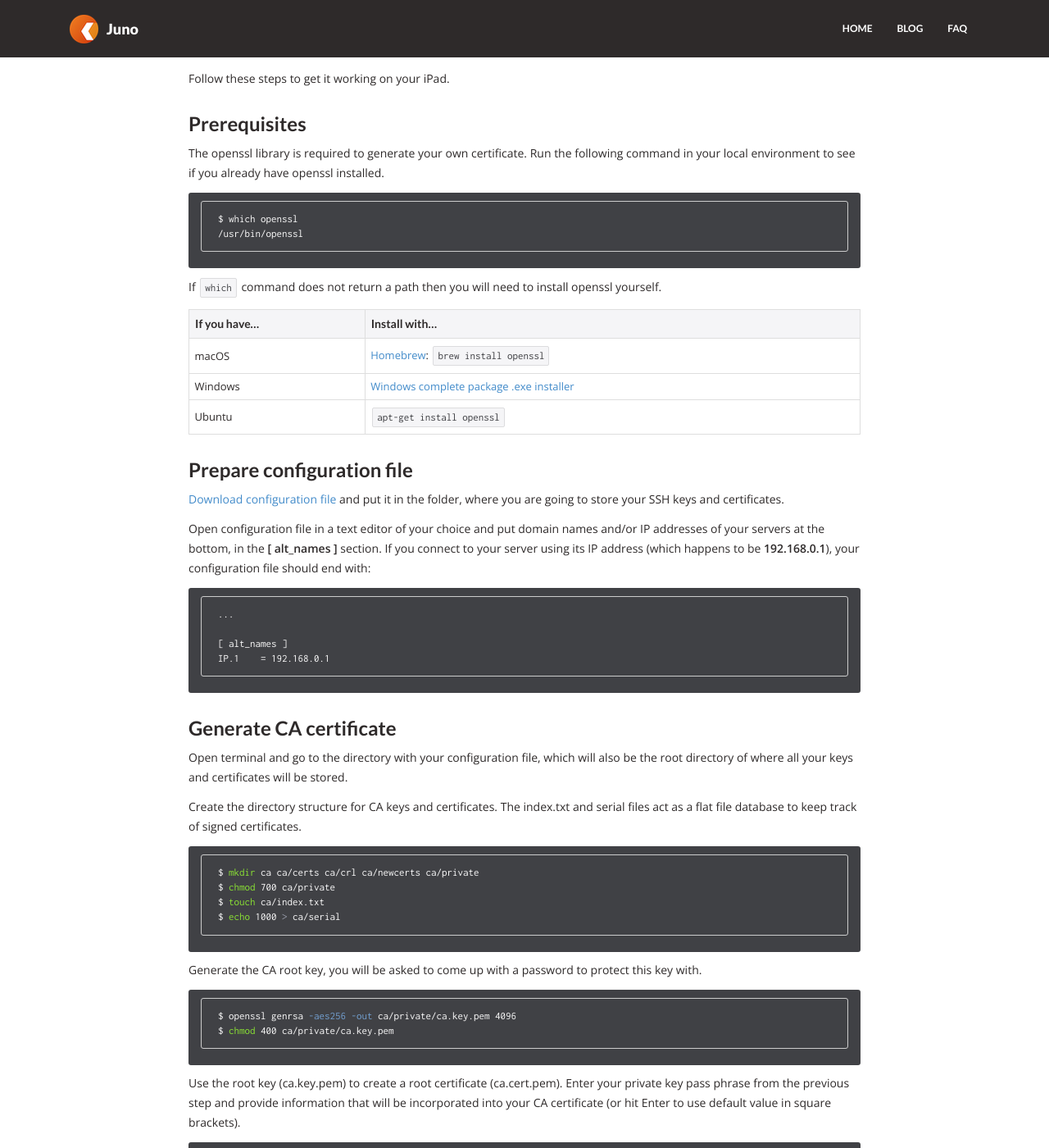
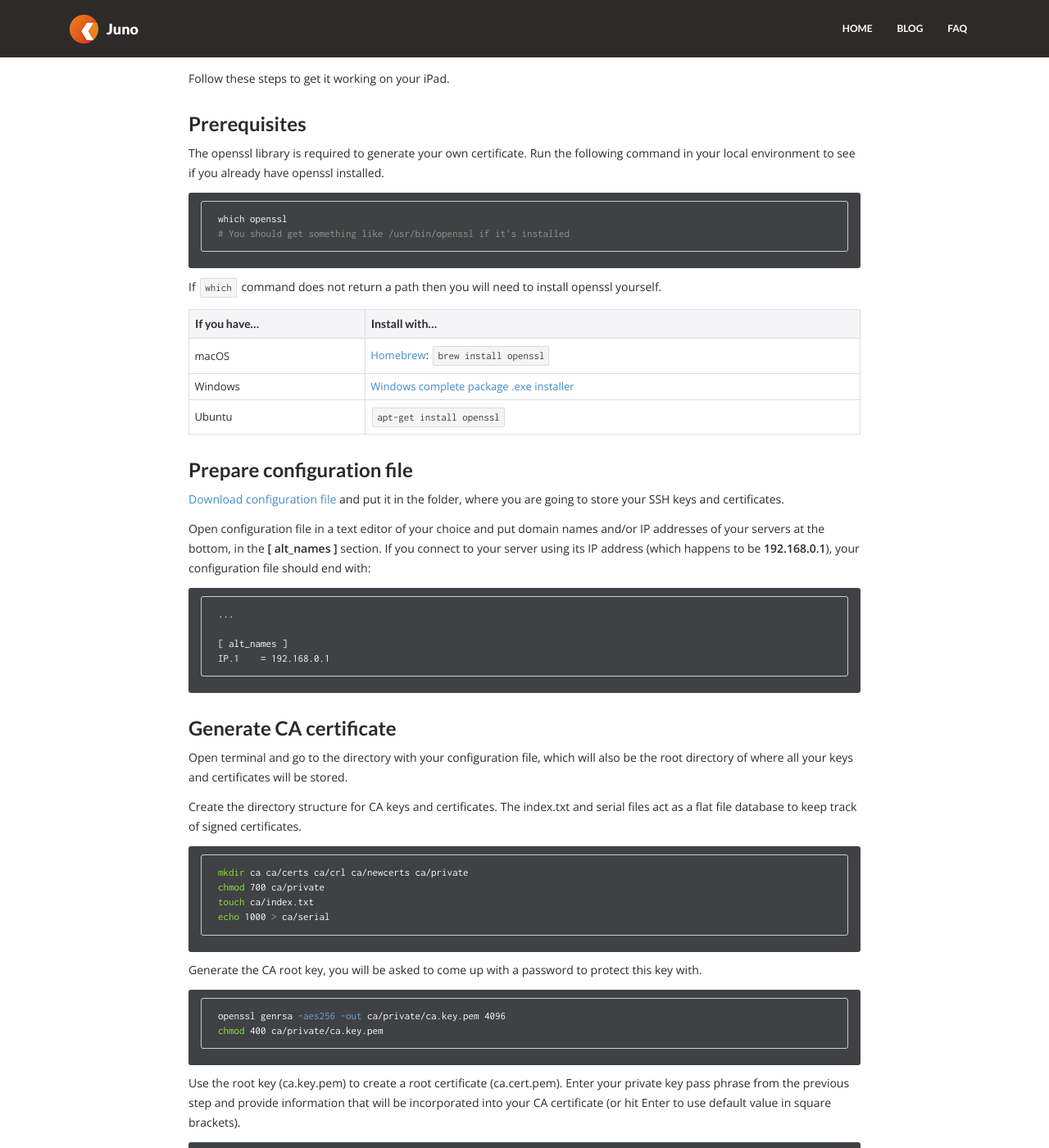
Before and after one commit to test-juno-sh/juno-website-test, a Jekyll site: the page built from _posts/2017-09-01-ssl-self-signed-cert.markdown, in a window 1280 px wide and 1400 px high, scrolled down 238 px. Shown: the whole window at 82% size. Built offline with Jekyll 4.4.1, drawn with Linux system fonts in a browser that asks for light colours; nearby versions of some CDN libraries; some of the changed text lies outside the part shown.

Commit message:
Cleanup shell commands formatting.

````diff
--- a/_posts/2017-09-01-ssl-self-signed-cert.markdown
+++ b/_posts/2017-09-01-ssl-self-signed-cert.markdown
@@ -17,8 +17,8 @@ Follow these steps to get it working on your iPad.<!--more-->
 The openssl library is required to generate your own certificate. Run the following command in your local environment to see if you already have openssl installed.
 
 ```bash
-$ which openssl
-/usr/bin/openssl
+which openssl
+# You should get something like /usr/bin/openssl if it's installed
 ```
 
 If `which` command does not return a path then you will need to install openssl yourself.
@@ -49,27 +49,27 @@ Open terminal and go to the directory with your configuration file, which will a
 Create the directory structure for CA keys and certificates. The index.txt and serial files act as a flat file database to keep track of signed certificates.
 
 ```bash
-$ mkdir ca ca/certs ca/crl ca/newcerts ca/private
-$ chmod 700 ca/private
-$ touch ca/index.txt
-$ echo 1000 > ca/serial
+mkdir ca ca/certs ca/crl ca/newcerts ca/private
+chmod 700 ca/private
+touch ca/index.txt
+echo 1000 > ca/serial
 ```
 
 Generate the CA root key, you will be asked to come up with a password to protect this key with.
 
 ```bash
-$ openssl genrsa -aes256 -out ca/private/ca.key.pem 4096
-$ chmod 400 ca/private/ca.key.pem
+openssl genrsa -aes256 -out ca/private/ca.key.pem 4096
+chmod 400 ca/private/ca.key.pem
 ```
 
 Use the root key (ca.key.pem) to create a root certificate (ca.cert.pem). Enter your private key pass phrase from the previous step and provide information that will be incorporated into your CA certificate (or hit Enter to use default value in square brackets).
 
 ```bash
-$ openssl req -config openssl.cnf \
-      -key ca/private/ca.key.pem \
-      -new -x509 -days 7300 -sha256 -extensions v3_ca \
-      -out ca/certs/ca.cert.pem
-$ chmod 444 ca/certs/ca.cert.pem
+openssl req -config openssl.cnf \
+    -key ca/private/ca.key.pem \
+    -new -x509 -days 7300 -sha256 -extensions v3_ca \
+    -out ca/certs/ca.cert.pem
+chmod 444 ca/certs/ca.cert.pem
 ```
 
 ### Generate SSL certificate
@@ -77,28 +77,28 @@ $ chmod 444 ca/certs/ca.cert.pem
 Assuming you are still in the directory where your configuration file is, create the directory structure and generate a new server key.
 
 ```bash
-$ mkdir jupyter jupyter/csr jupyter/certs jupyter/private
-$ chmod 700 jupyter/private
-$ openssl genrsa -out jupyter/private/ssl.key.pem 2048
-$ chmod 400 jupyter/private/ssl.key.pem
+mkdir jupyter jupyter/csr jupyter/certs jupyter/private
+chmod 700 jupyter/private
+openssl genrsa -out jupyter/private/ssl.key.pem 2048
+chmod 400 jupyter/private/ssl.key.pem
 ```
 
 Request certificate for your server. Provide information that will be incorporated into your SSL certificate (or simply hit Enter to use defaults).
 
 ```bash
-$ openssl req -config openssl.cnf \
-      -key jupyter/private/ssl.key.pem \
-      -new -sha256 -out jupyter/csr/ssl.csr.pem
+openssl req -config openssl.cnf \
+    -key jupyter/private/ssl.key.pem \
+    -new -sha256 -out jupyter/csr/ssl.csr.pem
 ```
 
 Finally, issue your server SSL certificate. You will be asked to provide your CA private key pass phrase that you used earlier, and confirm your intention to sign SSL certificate.
 
 ```bash
-$ openssl ca -config openssl.cnf \
-      -extensions server_cert -days 1024 -notext -md sha256 \
-      -in jupyter/csr/ssl.csr.pem \
-      -out jupyter/certs/ssl.cert.pem
-$ chmod 444 jupyter/certs/ssl.cert.pem
+openssl ca -config openssl.cnf \
+    -extensions server_cert -days 1024 -notext -md sha256 \
+    -in jupyter/csr/ssl.csr.pem \
+    -out jupyter/certs/ssl.cert.pem
+chmod 444 jupyter/certs/ssl.cert.pem
 ```
 
 ### Install CA certificate on your iPad
@@ -120,7 +120,7 @@ As of iOS 10.3 [you must manually turn on trust](https://support.apple.com/en-gb
 Once CA certificate is trusted on the device, all certificates signed with it will be trusted too, including the one we generated for SSL, located at `jupyter/certs/ssl.cert.pem`. You can now use it when launching Jupyter Notebook by providing absolute paths to both key and certificate. If you generate all your certificate and keys in `~/.ssh/` folder, your paths will be:
 
 ```bash
-$ jupyter notebook --certfile ~/.ssh/jupyter/certs/ssl.cert.pem --keyfile ~/.ssh/jupyter/private/ssl.key.pem
+jupyter notebook --certfile ~/.ssh/jupyter/certs/ssl.cert.pem --keyfile ~/.ssh/jupyter/private/ssl.key.pem
 ```
 
 Alternatively, you can specify paths to key and certificate in [Jupyter configuration file](http://jupyter-notebook.readthedocs.io/en/latest/public_server.html#running-a-public-notebook-server).
````
